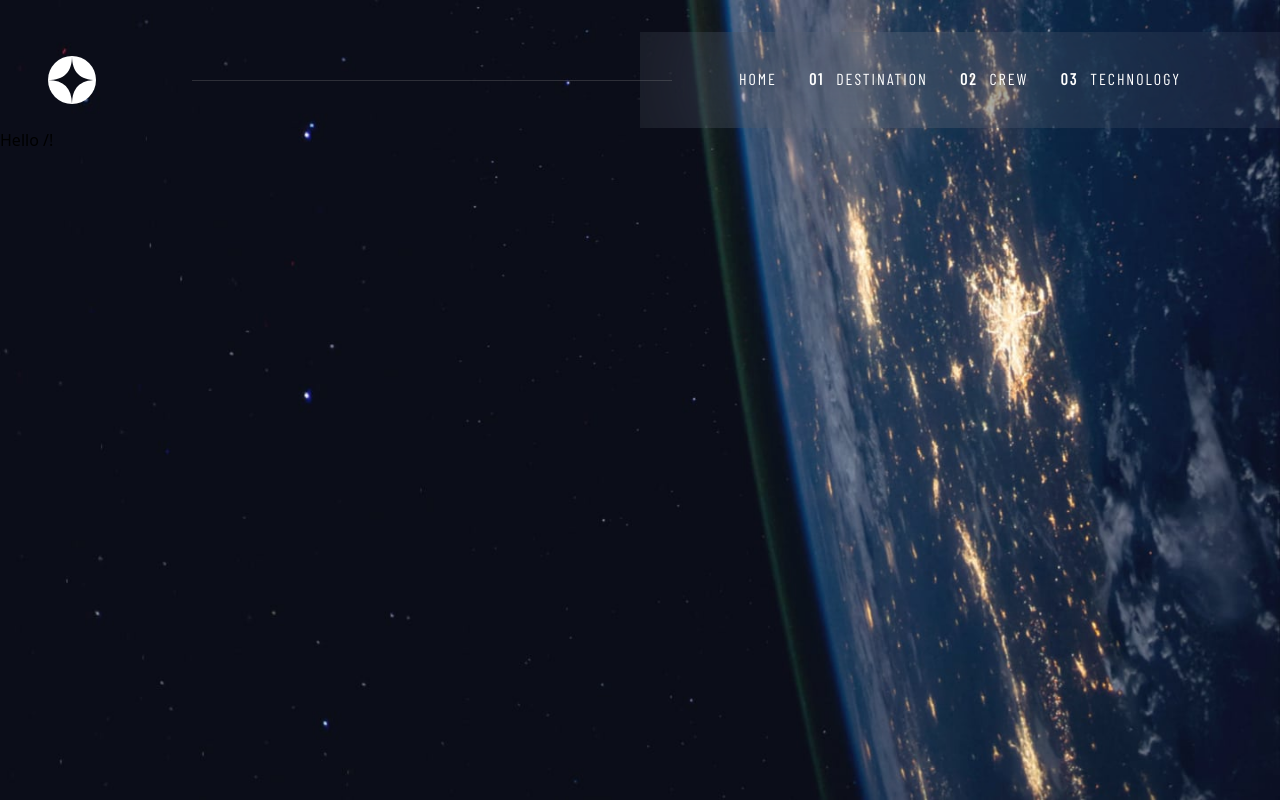
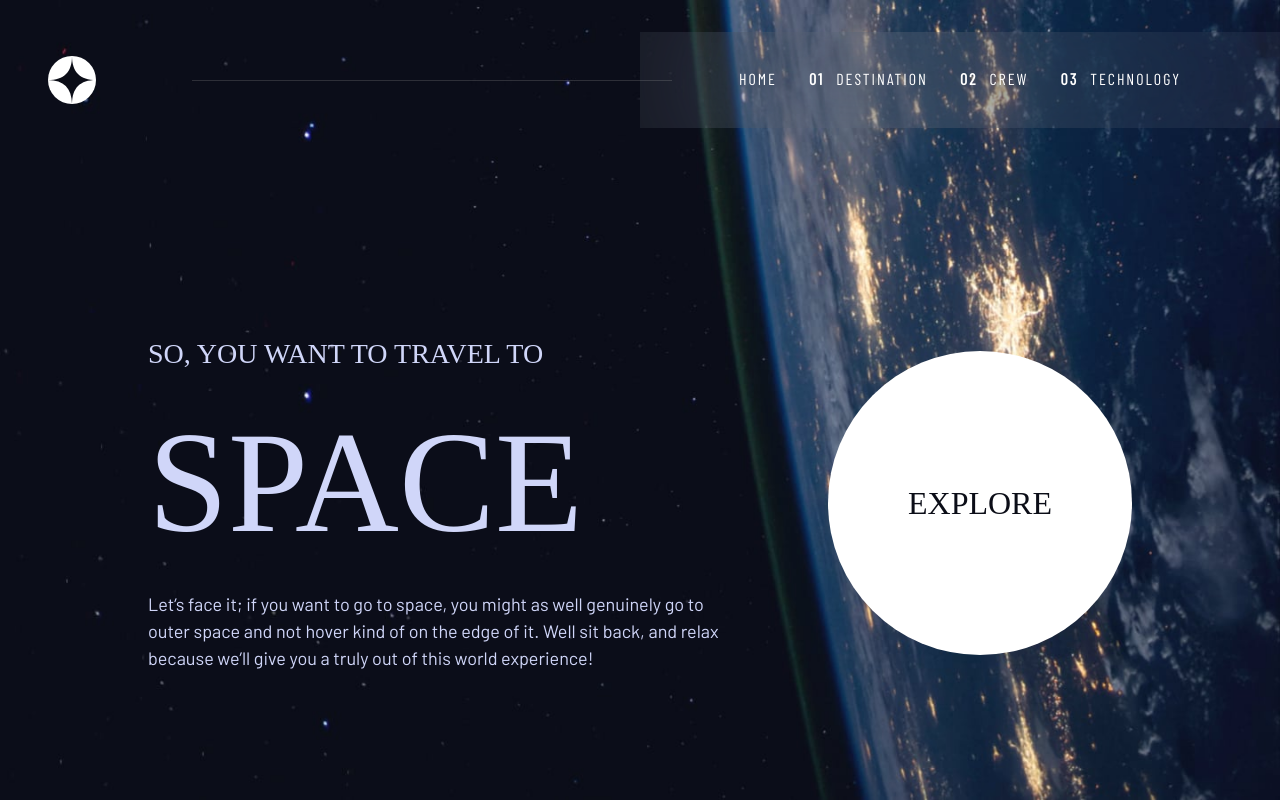
Before and after one commit to Jakub-Chojnacki/space-tourism, a React (Vite) app: page / in a window 1280 px wide. Built offline with nearby package versions, Linux system fonts and the light colour scheme; a web font is replaced by a local one.

Commit message:
finished landing page

```diff
--- a/src/App.tsx
+++ b/src/App.tsx
@@ -57,13 +57,13 @@ const App: React.FC<AppProps> = ({ children }) => {
 
   return (
     <div
-      className={`min-h-[100dvh] bg-no-repeat bg-cover relative lg:py-400 `}
+      className={`min-h-[100dvh] bg-no-repeat bg-cover relative lg:py-400 lg:flex lg:flex-col `}
       style={{
         backgroundImage: `url(${homeBgUrl})`,
       }}
     >
       <Navigation />
-      <div>{children}</div>
+      {children}
     </div>
   );
 };
--- a/src/components/ExploreButton/ExploreButton.tsx
+++ b/src/components/ExploreButton/ExploreButton.tsx
@@ -6,7 +6,7 @@ const ExploreButton = () => {
       className="bg-white rounded-full text-preset-4 relative px-400 aspect-square hover:after:opacity-100 hover:after:scale-[200%] md:hover:after:scale-150
      after:content-[''] after:absolute after:bg-exploreOutline after:opacity-0 after:w-full after:h-full after:left-0 after:top-0 after:rounded-full after:aspect-square after:z-[-1] after:transition after:duration-250 after:linear hover:after:ease-in md:px-1000"
     >
-      <span className="text-blue-900 hover:opacity-50"> Explore</span>
+      <span className="text-blue-900 hover:opacity-50">EXPLORE</span>
     </UnstyledButton>
   );
 };
--- /dev/null
+++ b/src/components/HomePage/HomePage.tsx
@@ -0,0 +1,25 @@
+import ExploreButton from "../ExploreButton/ExploreButton";
+
+const HomePage = () => {
+  return (
+    <div className="text-white p-400 flex flex-col justify-between items-center gap-48 md:gap-800 lg:gap-100 md:my-1600 md:mx-1000 lg:flex-row lg:justify-around lg:mb-800 lg:mt-auto">
+      <div className="flex flex-col items-center justify-center ">
+        <h1 className="text-preset-6 text-blue-300 text-center lg:text-left lg:w-full">
+          SO, YOU WANT TO TRAVEL TO <span className="block text-preset-1 md:text-[9rem]">SPACE</span>
+        </h1>
+
+        <p className="text-preset-9 text-blue-300 text-center lg:text-left lg:max-w-[600px]">
+          Let’s face it; if you want to go to space, you might as well genuinely
+          go to outer space and not hover kind of on the edge of it. Well sit
+          back, and relax because we’ll give you a truly out of this world
+          experience!
+        </p>
+      </div>
+      <div>
+        <ExploreButton />
+      </div>
+    </div>
+  );
+};
+
+export default HomePage;
--- a/src/routes/index.lazy.tsx
+++ b/src/routes/index.lazy.tsx
@@ -1,5 +1,6 @@
-import { createLazyFileRoute } from '@tanstack/react-router'
+import HomePage from "@/components/HomePage/HomePage";
+import { createLazyFileRoute } from "@tanstack/react-router";
 
-export const Route = createLazyFileRoute('/')({
-  component: () => <div>Hello /!</div>
-})
+export const Route = createLazyFileRoute("/")({
+  component: HomePage,
+});
```
